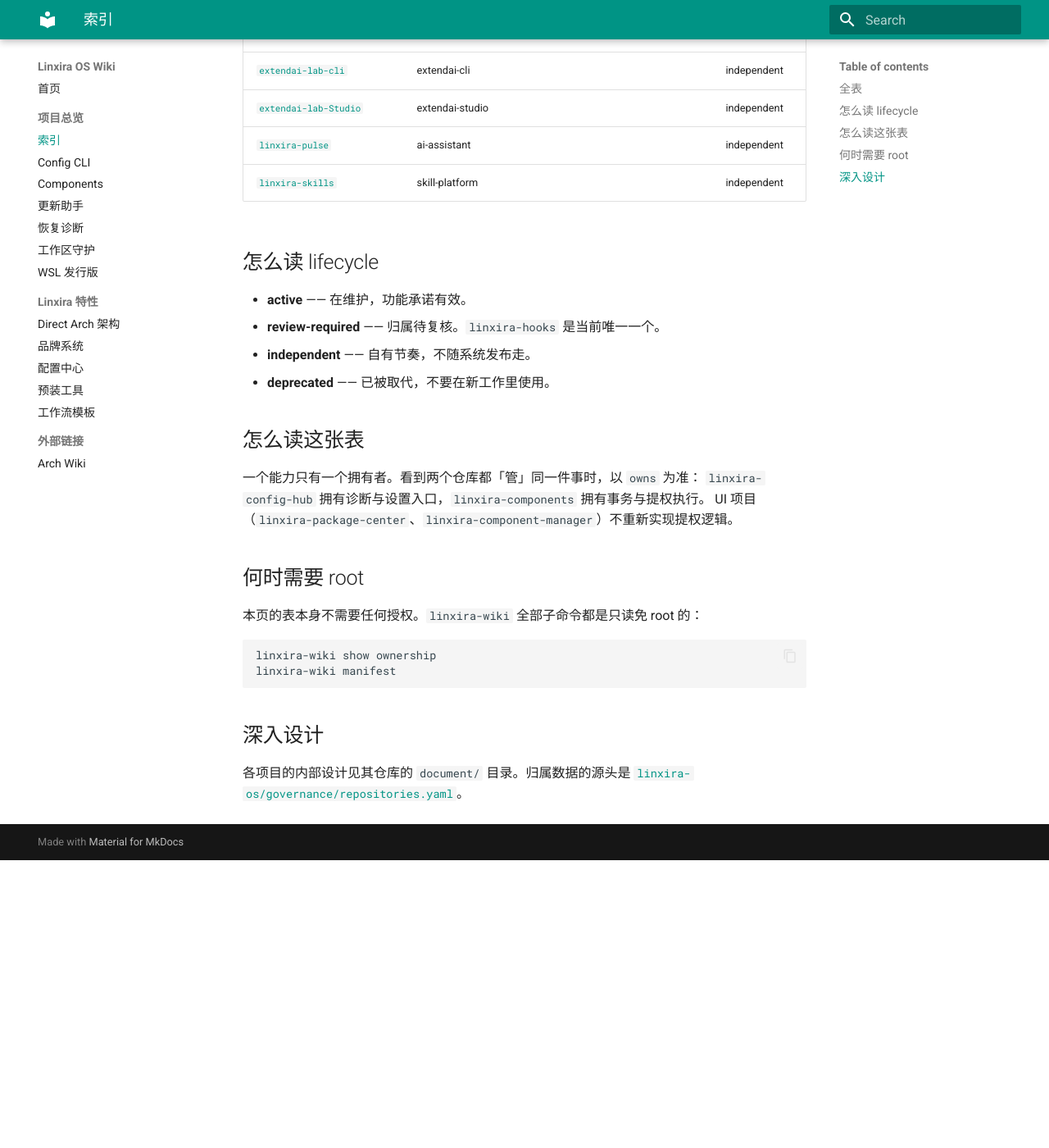
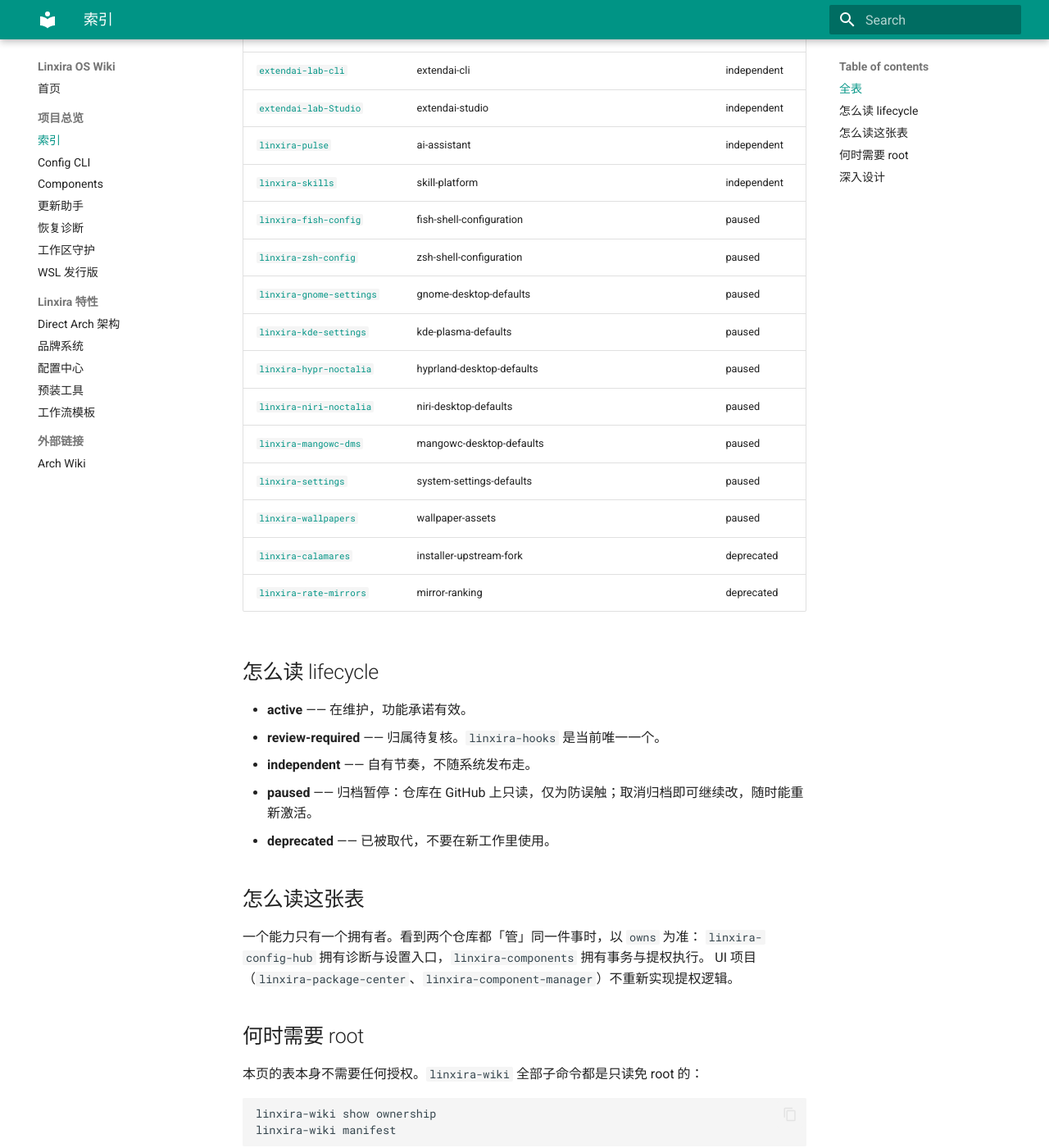
Before and after one commit to Linxira-OS/linxira-wiki, an MkDocs documentation site: the page built from docs/项目总览/index.md, in a window 1280 px wide and 1400 px high, scrolled down 1930 px. Shown: the whole window at 82% size. Built offline with MkDocs 1.6.1 and Material for MkDocs 9.7.7, drawn with Linux system fonts in a browser that asks for light colours; before the commit the page ends 2979 px from its top, so only the background shows below that.

Commit message:
docs: lifecycle 增加 paused,manifest 收录 11 个归档仓
数据源 linxira-os 065b78e 补登了这批仓库。manifest 由生成器重跑(41 仓/10 主题)。
ownership 与项目总览补 paused 语义:归档只读≠停更,取消归档即可继续改。

```diff
--- a/docs/项目总览/index.md
+++ b/docs/项目总览/index.md
@@ -47,12 +47,24 @@
 | [`extendai-lab-Studio`](https://github.com/Linxira-OS/extendai-lab-Studio) | extendai-studio | independent |
 | [`linxira-pulse`](https://github.com/Linxira-OS/linxira-pulse) | ai-assistant | independent |
 | [`linxira-skills`](https://github.com/Linxira-OS/linxira-skills) | skill-platform | independent |
+| [`linxira-fish-config`](https://github.com/Linxira-OS/linxira-fish-config) | fish-shell-configuration | paused |
+| [`linxira-zsh-config`](https://github.com/Linxira-OS/linxira-zsh-config) | zsh-shell-configuration | paused |
+| [`linxira-gnome-settings`](https://github.com/Linxira-OS/linxira-gnome-settings) | gnome-desktop-defaults | paused |
+| [`linxira-kde-settings`](https://github.com/Linxira-OS/linxira-kde-settings) | kde-plasma-defaults | paused |
+| [`linxira-hypr-noctalia`](https://github.com/Linxira-OS/linxira-hypr-noctalia) | hyprland-desktop-defaults | paused |
+| [`linxira-niri-noctalia`](https://github.com/Linxira-OS/linxira-niri-noctalia) | niri-desktop-defaults | paused |
+| [`linxira-mangowc-dms`](https://github.com/Linxira-OS/linxira-mangowc-dms) | mangowc-desktop-defaults | paused |
+| [`linxira-settings`](https://github.com/Linxira-OS/linxira-settings) | system-settings-defaults | paused |
+| [`linxira-wallpapers`](https://github.com/Linxira-OS/linxira-wallpapers) | wallpaper-assets | paused |
+| [`linxira-calamares`](https://github.com/Linxira-OS/linxira-calamares) | installer-upstream-fork | deprecated |
+| [`linxira-rate-mirrors`](https://github.com/Linxira-OS/linxira-rate-mirrors) | mirror-ranking | deprecated |
 
 ## 怎么读 lifecycle
 
 - **active** —— 在维护，功能承诺有效。
 - **review-required** —— 归属待复核。`linxira-hooks` 是当前唯一一个。
 - **independent** —— 自有节奏，不随系统发布走。
+- **paused** —— 归档暂停：仓库在 GitHub 上只读，仅为防误触；取消归档即可继续改，随时能重新激活。
 - **deprecated** —— 已被取代，不要在新工作里使用。
 
 ## 怎么读这张表
```
Also changed, not shown: ai/topics/ownership.md (+1 -0 lines), 1 other file.
